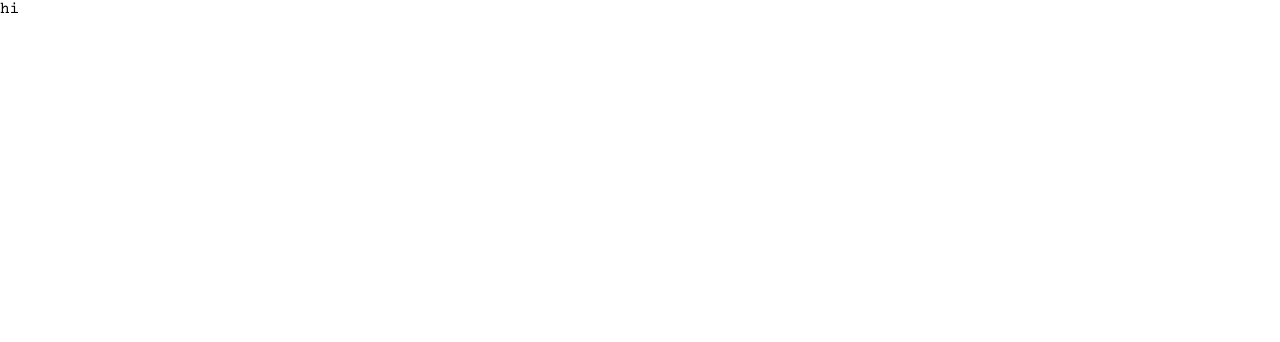
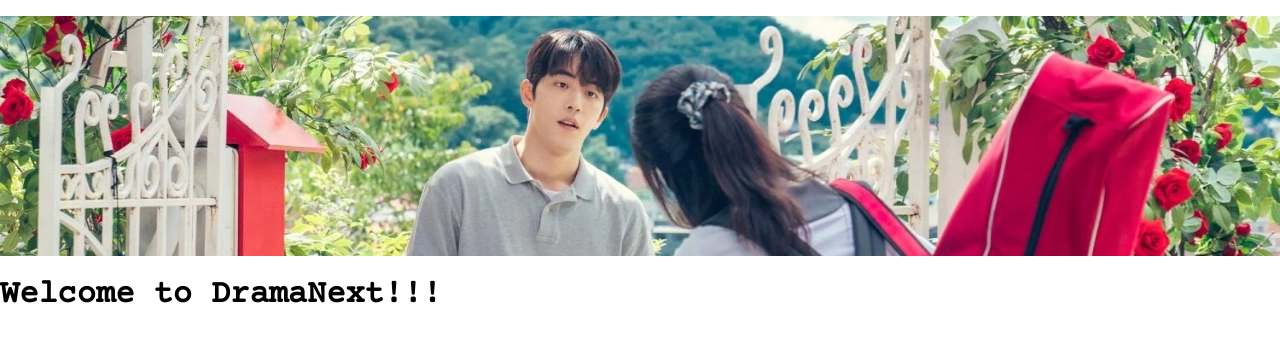
Before and after one commit to khanhzoball/drama-next, a React (Create React App) app: page / in a window 1280 px wide. Shown: the top 342 px of the page. Built offline with nearby package versions, Linux system fonts and the light colour scheme.

Commit message:
added hero banner

```diff
--- a/src/components/home.js
+++ b/src/components/home.js
@@ -1,9 +1,15 @@
 import React, { useState, useEffect } from "react";
+import banner1 from "./images/banner1.jpg"
 
 function Home () {
     return (
         <div>
-            hi
+            <div className="hero-container">
+                <img src={banner1} className="hero-image"/>
+            </div>
+            <div>
+                <h1>Welcome to DramaNext!!!</h1>
+            </div>
         </div>
     )
 }
--- a/src/components/index.css
+++ b/src/components/index.css
@@ -1,3 +1,20 @@
 html, body {
     font-family: 'Courier Prime', monospace;
+    height: 100%;
 }
+
+.hero-container {
+    display: flex;
+    align-items: center;
+    padding-top: 1em;
+}
+
+
+/* The hero image */
+.hero-image {
+    height: 30vh;
+    width: 100%;
+    display: block;
+    object-fit: cover;
+    position: center;
+}
```
Also changed, not shown: src/components/images/banner1.jpg (added).
